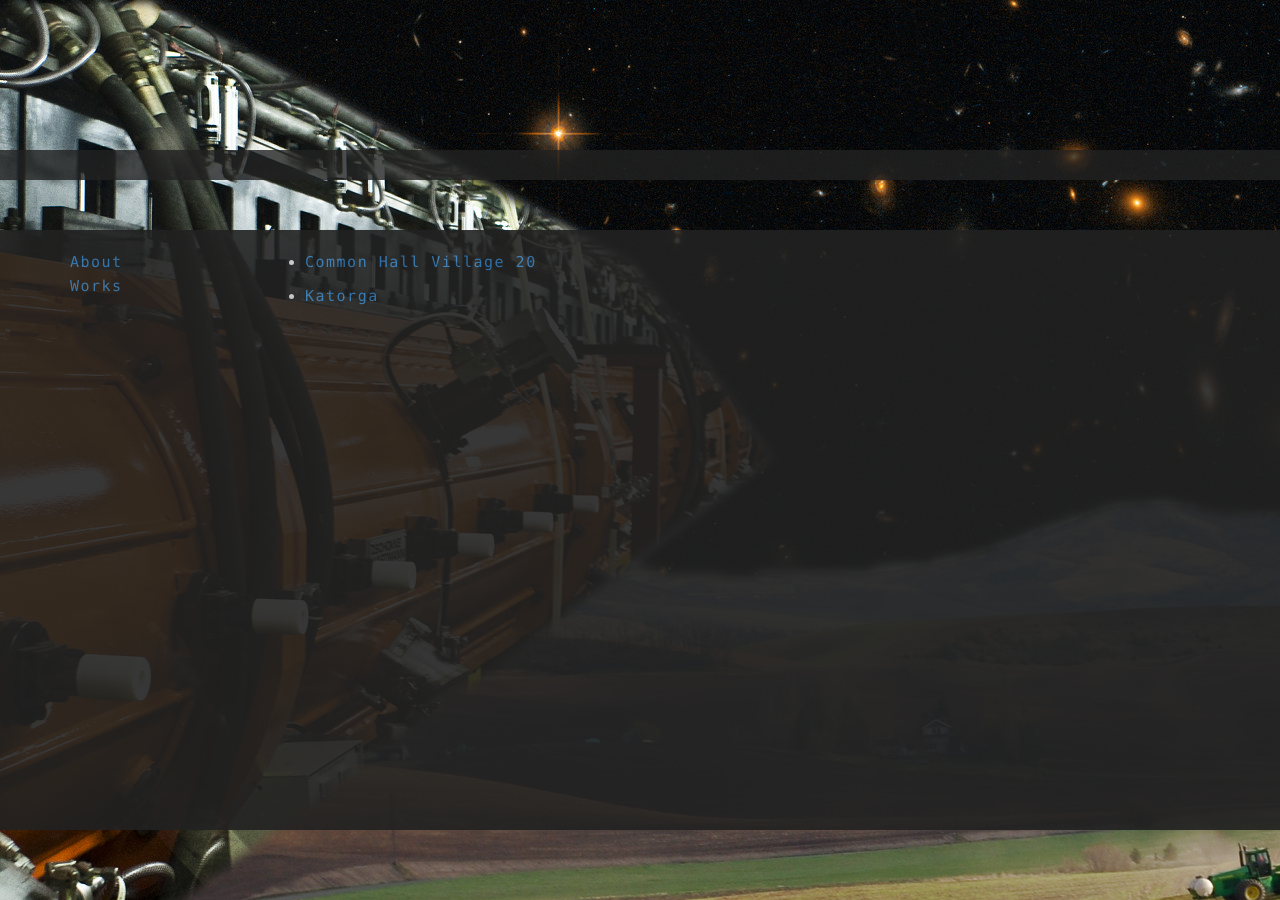
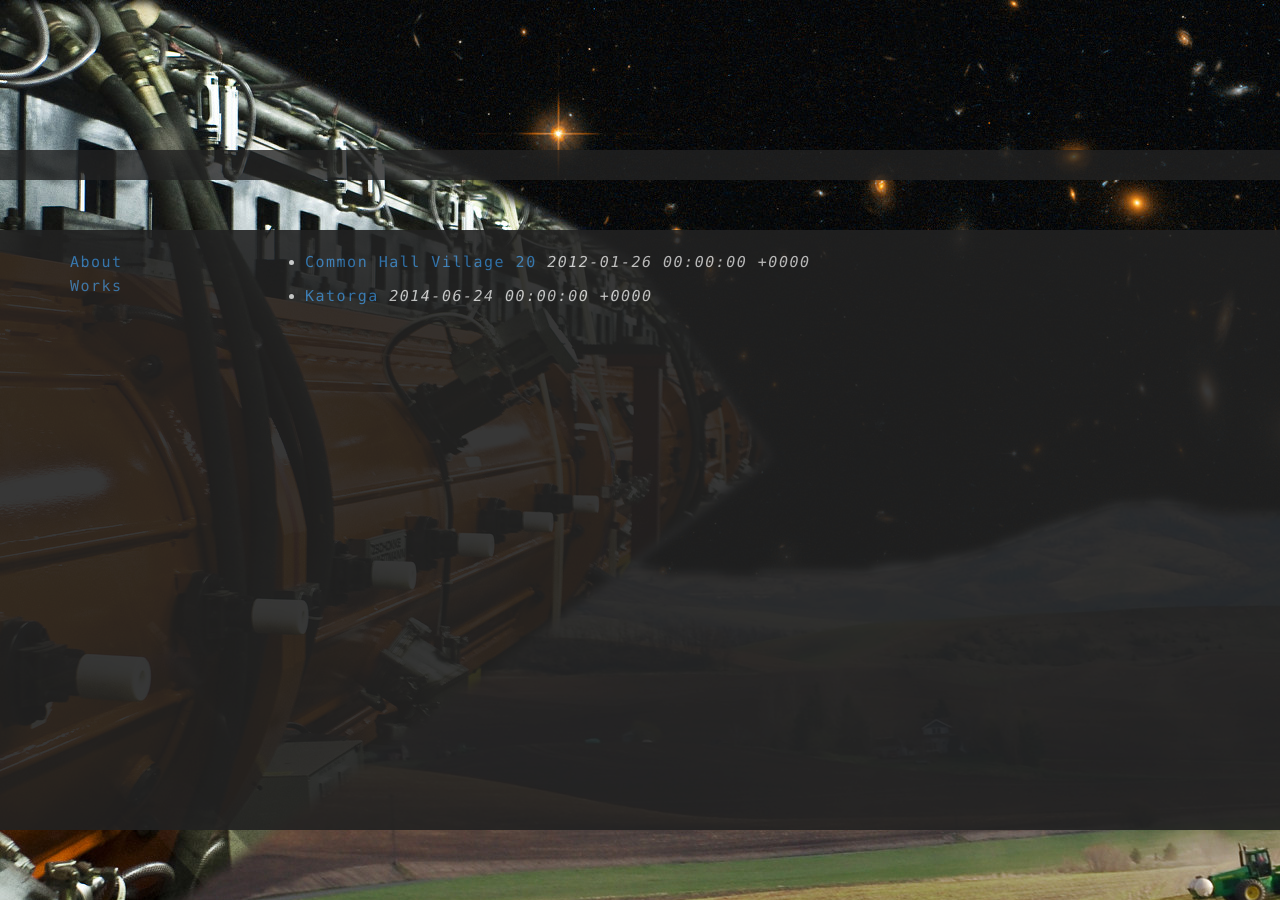
Before and after one commit to the-ozet/the-ozet.github.io, a Jekyll site: the page built from works.md, in a window 1280 px wide. Built offline with Jekyll 4.4.1, drawn with Linux system fonts in a browser that asks for light colours.

Commit message:
Trying to figure out how to order collections.  Instead looking at rendering with JS (by JSONifying the data)

```diff
--- a/_sass/base.scss
+++ b/_sass/base.scss
@@ -1,3 +1,7 @@
+body {
+  background: #000;
+}
+
 #main-img {
   position: fixed;
   top: 0;
--- a/_works/chv20.md
+++ b/_works/chv20.md
@@ -2,6 +2,6 @@
 main_img: "forests.jpg"
 category: Works
 title: Common Hall Village 20
-start_date: 2014-06-24
+date: 2012-01-26
 ---
 # Common Hall Village 20
--- a/_works/katorga.md
+++ b/_works/katorga.md
@@ -2,5 +2,6 @@
 main_img: "forests.jpg"
 category: Works
 title: Katorga
+date: 2014-06-24
 ---
 # Katorga
--- a/works.md
+++ b/works.md
@@ -3,6 +3,15 @@ main_img: "fields.jpg"
 title: "Works"
 ---
 
+<script type="text/javascript">
+  var WORKS = [
 {% for work in site.works %}
-* [{{work.title}}]({{work.url}})
+    {{ work | jsonify }},
 {% endfor %}
+  ]
+  console.log(WORKS);
+</script>
+
+{% for work in site.works %}
+* [{{work.title}}]({{work.url}}) *{{work.date}}*
+{% endfor %}
```
Also changed, not shown: _about/history.md (+1 -1 lines), index.md (+1 -1 lines).
